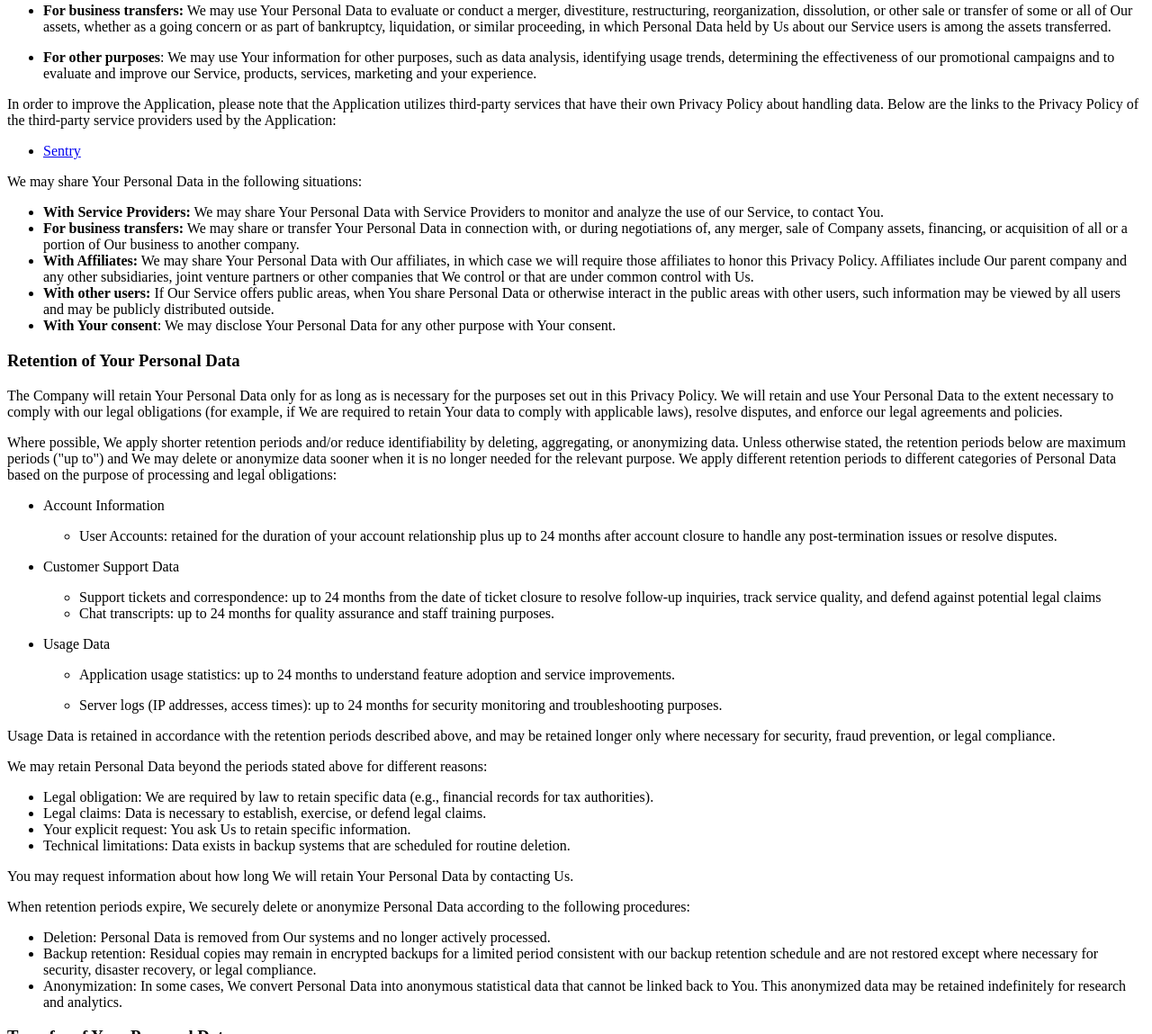
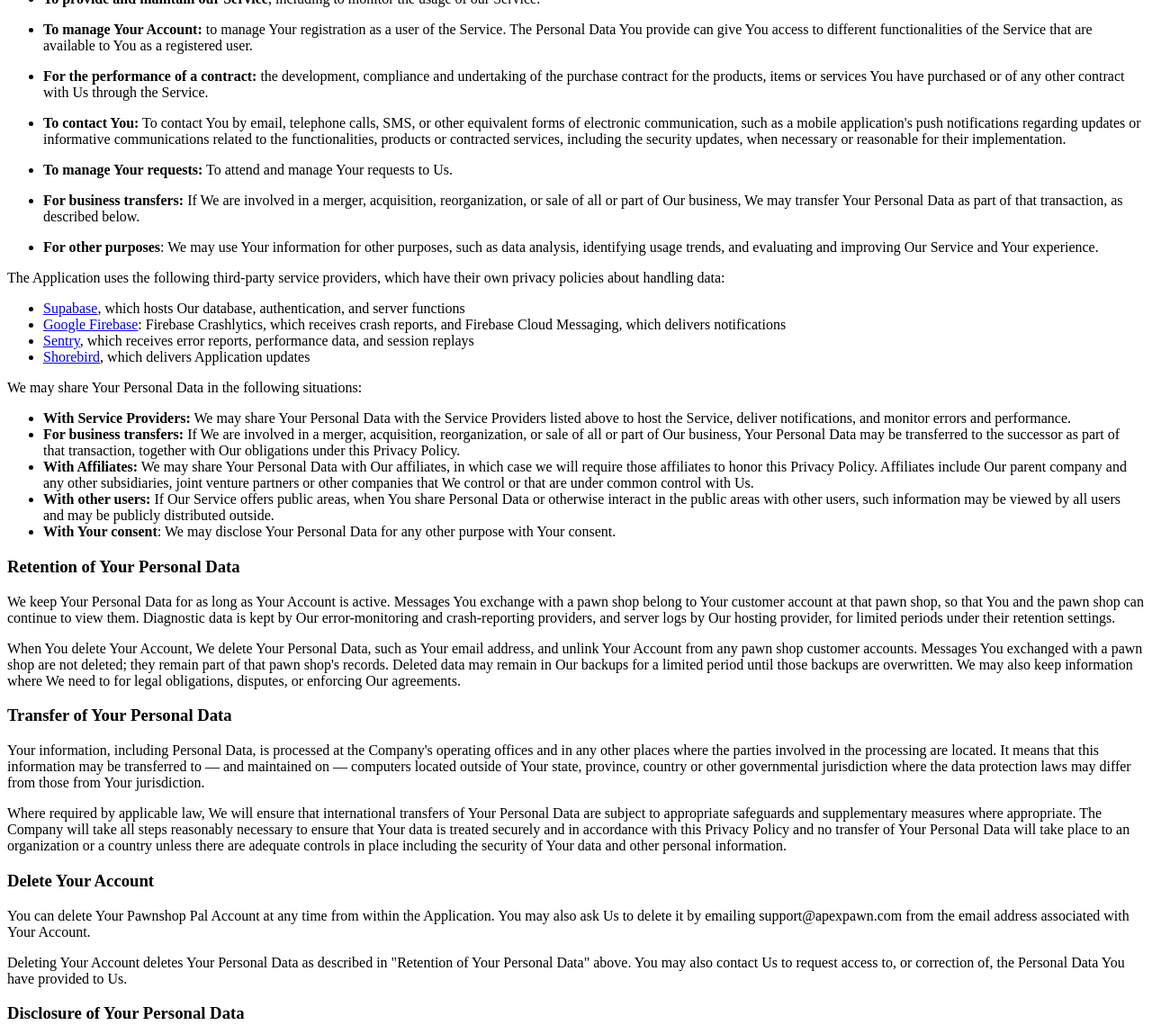
Before and after one commit to Apex-P/pawnshop_pal_privacy_policy, a plain HTML site: page index.html in a window 1280 px wide. Shown: the part 1651-2800 px from the top of the page at 90% size. Drawn offline with Linux system fonts and the light colour scheme.

Commit message:
fix: policy wording and missing third parties

```diff
--- a/index.html
+++ b/index.html
@@ -9,7 +9,7 @@
 
 <body>
   <h1>Privacy Policy</h1>
-  <p>Last updated: April 30, 2026</p>
+  <p>Last updated: October 1, 2026</p>
   <p>This Privacy Policy describes Our policies and procedures on the collection, use and disclosure of Your information
     when You use the Service and tells You about Your privacy rights and how the law protects You.</p>
   <p>We use Your Personal Data to provide and improve the Service. By using the Service, You agree to the collection and
@@ -77,7 +77,12 @@
     used to contact or identify You. Personally identifiable information may include, but is not limited to:</p>
   <ul>
     <li>Email address</li>
+    <li>Messages You exchange with pawn shops through the Application</li>
   </ul>
+  <h4>Messages with Pawn Shops</h4>
+  <p>When You exchange messages with a pawn shop through the Application, We store those messages so that You and the
+    pawn shop can view them. When a pawn shop sends You a message, We deliver a notification containing the message text
+    to Your device through Google Firebase Cloud Messaging. To do so, We store a notification token for Your device.</p>
   <h4>Usage Data</h4>
   <p>Usage Data is collected automatically when using the Service.</p>
   <p>Usage Data may include information such as Your Device's Internet Protocol address (e.g. IP address), browser type,
@@ -89,6 +94,14 @@
     identifiers and other diagnostic data.</p>
   <p>We may also collect information that Your browser sends whenever You visit Our Service or when You access the
     Service by or through a mobile device.</p>
+  <h4>Diagnostic Data</h4>
+  <p>When the Application crashes or encounters an error, it sends a report to Our error-monitoring providers. Reports
+    include technical details such as the Application version, operating system, device information, and the sequence
+    of events leading up to the error. For a sample of sessions, the Application also sends performance data, such as how
+    long screens and operations took to load, and a replay of the session showing how You navigated and interacted with
+    the Application. All text and images are masked in session replays before they are sent.</p>
+  <p>The Application also checks for and downloads software updates, which involves sending the Application version,
+    platform, and a random identifier for the installation to Our update provider.</p>
   <h3>Use of Your Personal Data</h3>
   <p>The Company may use Personal Data for the following purposes:</p>
   <ul>
@@ -112,38 +125,36 @@
         when necessary or reasonable for their implementation.</p>
     </li>
     <li>
-      <p><strong>To provide You</strong> with news, special offers, and general information about other goods, services
-        and events which We offer that are similar to those that you have already purchased or inquired about unless You
-        have opted not to receive such information.</p>
-    </li>
-    <li>
       <p><strong>To manage Your requests:</strong> To attend and manage Your requests to Us.</p>
     </li>
     <li>
-      <p><strong>For business transfers:</strong> We may use Your Personal Data to evaluate or conduct a merger,
-        divestiture, restructuring, reorganization, dissolution, or other sale or transfer of some or all of Our assets,
-        whether as a going concern or as part of bankruptcy, liquidation, or similar proceeding, in which Personal Data
-        held by Us about our Service users is among the assets transferred.</p>
+      <p><strong>For business transfers:</strong> If We are involved in a merger, acquisition, reorganization, or sale
+        of all or part of Our business, We may transfer Your Personal Data as part of that transaction, as described
+        below.</p>
     </li>
     <li>
       <p><strong>For other purposes</strong>: We may use Your information for other purposes, such as data analysis,
-        identifying usage trends, determining the effectiveness of our promotional campaigns and to evaluate and improve
-        our Service, products, services, marketing and your experience.</p>
+        identifying usage trends, and evaluating and improving Our Service and Your experience.</p>
     </li>
   </ul>
-  <p>In order to improve the Application, please note that the Application utilizes third-party services that have their
-    own Privacy Policy about handling
-    data. Below are the links to the Privacy Policy of the third-party service providers used by the Application:</p>
+  <p>The Application uses the following third-party service providers, which have their own privacy policies about
+    handling data:</p>
   <ul>
-    <li><a href="https://sentry.io/privacy/">Sentry</a></li>
+    <li><a href="https://supabase.com/privacy">Supabase</a>, which hosts Our database, authentication, and server
+      functions</li>
+    <li><a href="https://firebase.google.com/support/privacy">Google Firebase</a>: Firebase Crashlytics, which receives
+      crash reports, and Firebase Cloud Messaging, which delivers notifications</li>
+    <li><a href="https://sentry.io/privacy/">Sentry</a>, which receives error reports, performance data, and session
+      replays</li>
+    <li><a href="https://shorebird.dev/privacy">Shorebird</a>, which delivers Application updates</li>
   </ul>
   <p>We may share Your Personal Data in the following situations:</p>
   <ul>
-    <li><strong>With Service Providers:</strong> We may share Your Personal Data with Service Providers to monitor and
-      analyze the use of our Service, to contact You.</li>
-    <li><strong>For business transfers:</strong> We may share or transfer Your Personal Data in connection with, or
-      during negotiations of, any merger, sale of Company assets, financing, or acquisition of all or a portion of Our
-      business to another company.</li>
+    <li><strong>With Service Providers:</strong> We may share Your Personal Data with the Service Providers listed above
+      to host the Service, deliver notifications, and monitor errors and performance.</li>
+    <li><strong>For business transfers:</strong> If We are involved in a merger, acquisition, reorganization, or sale of
+      all or part of Our business, Your Personal Data may be transferred to the successor as part of that transaction,
+      together with Our obligations under this Privacy Policy.</li>
     <li><strong>With Affiliates:</strong> We may share Your Personal Data with Our affiliates, in which case we will
       require those affiliates to honor this Privacy Policy. Affiliates include Our parent company and any other
       subsidiaries, joint venture partners or other companies that We control or that are under common control with Us.
@@ -155,65 +166,14 @@
     </li>
   </ul>
   <h3>Retention of Your Personal Data</h3>
-  <p>The Company will retain Your Personal Data only for as long as is necessary for the purposes set out in this
-    Privacy Policy. We will retain and use Your Personal Data to the extent necessary to comply with our legal
-    obligations (for example, if We are required to retain Your data to comply with applicable laws), resolve disputes,
-    and enforce our legal agreements and policies.</p>
-  <p>Where possible, We apply shorter retention periods and/or reduce identifiability by deleting, aggregating, or
-    anonymizing data. Unless otherwise stated, the retention periods below are maximum periods (&quot;up to&quot;) and
-    We may delete or anonymize data sooner when it is no longer needed for the relevant purpose. We apply different
-    retention periods to different categories of Personal Data based on the purpose of processing and legal obligations:
-  </p>
-  <ul>
-    <li>
-      <p>Account Information</p>
-      <ul>
-        <li>User Accounts: retained for the duration of your account relationship plus up to 24 months after account
-          closure to handle any post-termination issues or resolve disputes.</li>
-      </ul>
-    </li>
-    <li>
-      <p>Customer Support Data</p>
-      <ul>
-        <li>Support tickets and correspondence: up to 24 months from the date of ticket closure to resolve follow-up
-          inquiries, track service quality, and defend against potential legal claims</li>
-        <li>Chat transcripts: up to 24 months for quality assurance and staff training purposes.</li>
-      </ul>
-    </li>
-    <li>
-      <p>Usage Data</p>
-      <ul>
-        <li>
-          <p>Application usage statistics: up to 24 months to understand feature adoption and service improvements.</p>
-        </li>
-        <li>
-          <p>Server logs (IP addresses, access times): up to 24 months for security monitoring and troubleshooting
-            purposes.</p>
-        </li>
-      </ul>
-    </li>
-  </ul>
-  <p>Usage Data is retained in accordance with the retention periods described above, and may be retained longer only
-    where necessary for security, fraud prevention, or legal compliance.</p>
-  <p>We may retain Personal Data beyond the periods stated above for different reasons:</p>
-  <ul>
-    <li>Legal obligation: We are required by law to retain specific data (e.g., financial records for tax authorities).
-    </li>
-    <li>Legal claims: Data is necessary to establish, exercise, or defend legal claims.</li>
-    <li>Your explicit request: You ask Us to retain specific information.</li>
-    <li>Technical limitations: Data exists in backup systems that are scheduled for routine deletion.</li>
-  </ul>
-  <p>You may request information about how long We will retain Your Personal Data by contacting Us.</p>
-  <p>When retention periods expire, We securely delete or anonymize Personal Data according to the following procedures:
-  </p>
-  <ul>
-    <li>Deletion: Personal Data is removed from Our systems and no longer actively processed.</li>
-    <li>Backup retention: Residual copies may remain in encrypted backups for a limited period consistent with our
-      backup retention schedule and are not restored except where necessary for security, disaster recovery, or legal
-      compliance.</li>
-    <li>Anonymization: In some cases, We convert Personal Data into anonymous statistical data that cannot be linked
-      back to You. This anonymized data may be retained indefinitely for research and analytics.</li>
-  </ul>
+  <p>We keep Your Personal Data for as long as Your Account is active. Messages You exchange with a pawn shop belong to
+    Your customer account at that pawn shop, so that You and the pawn shop can continue to view them. Diagnostic data is
+    kept by Our error-monitoring and crash-reporting providers, and server logs by Our hosting provider, for limited
+    periods under their retention settings.</p>
+  <p>When You delete Your Account, We delete Your Personal Data, such as Your email address, and unlink Your Account from
+    any pawn shop customer accounts. Messages You exchanged with a pawn shop are not deleted; they remain part of that
+    pawn shop's records. Deleted data may remain in Our backups for a limited period until those backups are overwritten.
+    We may also keep information where We need to for legal obligations, disputes, or enforcing Our agreements.</p>
   <h3>Transfer of Your Personal Data</h3>
   <p>Your information, including Personal Data, is processed at the Company's operating offices and in any other places
     where the parties involved in the processing are located. It means that this information may be transferred to — and
@@ -224,31 +184,21 @@
     necessary to ensure that Your data is treated securely and in accordance with this Privacy Policy and no transfer of
     Your Personal Data will take place to an organization or a country unless there are adequate controls in place
     including the security of Your data and other personal information.</p>
-  <h3>Delete Your Personal Data</h3>
-  <p>You have the right to delete or request that We assist in deleting the Personal Data that We have collected about
-    You.</p>
-  <p>Our Service may give You the ability to delete certain information about You from within the Service.</p>
-  <p>You may update, amend, or delete Your information at any time by signing in to Your Account, if you have one, and
-    visiting the account settings section that allows you to manage Your personal information. You may also contact Us
-    to request access to, correct, or delete any Personal Data that You have provided to Us.</p>
-  <p>Please note, however, that We may need to retain certain information when we have a legal obligation or lawful
-    basis to do so.</p>
+  <h3>Delete Your Account</h3>
+  <p>You can delete Your Pawnshop Pal Account at any time from within the Application. You may also ask Us to delete it
+    by emailing support@apexpawn.com from the email address associated with Your Account.</p>
+  <p>Deleting Your Account deletes Your Personal Data as described in &quot;Retention of Your Personal Data&quot; above.
+    You may also contact Us to request access to, or correction of, the Personal Data You have provided to Us.</p>
   <h3>Disclosure of Your Personal Data</h3>
   <h4>Business Transactions</h4>
-  <p>If the Company is involved in a merger, acquisition or asset sale, Your Personal Data may be transferred. We will
-    provide notice before Your Personal Data is transferred and becomes subject to a different Privacy Policy.</p>
-  <h4>Law enforcement</h4>
-  <p>Under certain circumstances, the Company may be required to disclose Your Personal Data if required to do so by law
-    or in response to valid requests by public authorities (e.g. a court or a government agency).</p>
-  <h4>Other legal requirements</h4>
-  <p>The Company may disclose Your Personal Data in the good faith belief that such action is necessary to:</p>
-  <ul>
-    <li>Comply with a legal obligation</li>
-    <li>Protect and defend the rights or property of the Company</li>
-    <li>Prevent or investigate possible wrongdoing in connection with the Service</li>
-    <li>Protect the personal safety of Users of the Service or the public</li>
-    <li>Protect against legal liability</li>
-  </ul>
+  <p>If the Company is involved in a merger, acquisition, reorganization, or sale of all or part of its business, Your
+    Personal Data may be transferred to the successor as part of that transaction, together with Our obligations under
+    this Privacy Policy. We will provide notice before Your Personal Data is transferred and becomes subject to a
+    different Privacy Policy.</p>
+  <h4>Legal Requirements</h4>
+  <p>The Company discloses Your Personal Data when required to by law, subpoena, court order, or other legal process.
+    The Company may also disclose Your Personal Data where necessary to prevent fraud or a security incident affecting
+    the Service, or in an emergency involving a risk of death or serious physical injury.</p>
   <h3>Security of Your Personal Data</h3>
   <p>The security of Your Personal Data is important to Us, but remember that no method of transmission over the
     Internet, or method of electronic storage is 100% secure. While We strive to use commercially reasonable means to
```
